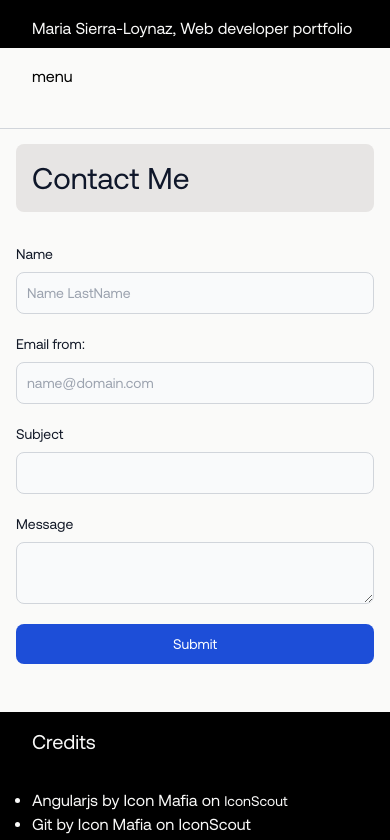
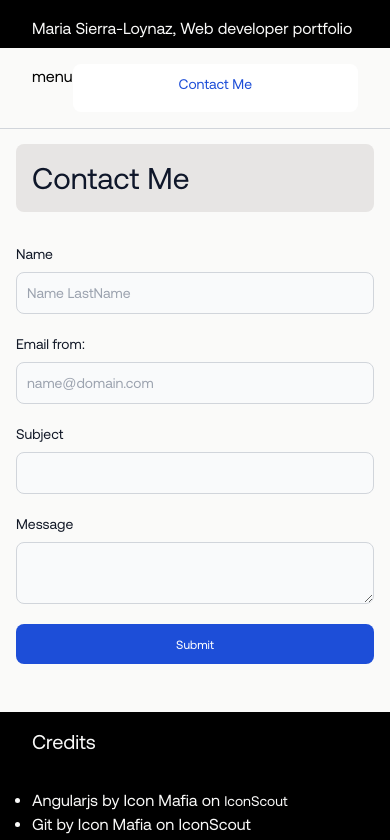
Before and after one commit to mlsloynaz/portfolio, a Next.js app: page /contactme in a window 390 px wide. Shown: the top 840 px of the page. Built offline with nearby package versions, Linux system fonts and the light colour scheme.

Commit message:
create button -add css to reuse -add link to contact Me in header

```diff
--- a/app/components/contact-details/contact-details.tsx
+++ b/app/components/contact-details/contact-details.tsx
@@ -21,7 +21,7 @@ export default function ContactDetails() {
                         </dl>
                     </div>
                     <div>
-                        <Link href="/contactme">Contact Me</Link>
+                        <Link className="button-white" href="/contactme">Contact Me</Link>
                     </div>
                 </div>
             </div>
--- a/app/components/contact-me/contact-me-form.tsx
+++ b/app/components/contact-me/contact-me-form.tsx
@@ -2,17 +2,18 @@
 
 import { createContactMe } from "@/actions/create-contact-me";
 import { useFormState } from "react-dom";
+import { MLButton } from "../ml-button";
 
 export function ContactMeForm() {
     const initialState = { errors: {}, data: {} };
 
-    const [{errors, data}, formAction] = useFormState(createContactMe, initialState);
+    const [{ errors, data }, formAction] = useFormState(createContactMe, initialState);
 
     return (
         <form className="" action={formAction}>
             <div className="mb-5">
                 <label htmlFor="name" className="block mb-2 text-sm font-medium text-gray-900 dark:text-white">Name</label>
-                <input type="name" id="name" name="name" required className="bg-gray-50 border border-gray-300 text-gray-900 text-sm rounded-lg focus:outline-none focus:ring-blue-800 focus:ring-2  block w-full p-2.5 dark:bg-gray-700 dark:border-gray-600 dark:placeholder-gray-400 dark:text-white" placeholder="Name LastName"  />
+                <input type="name" id="name" name="name" required className="bg-gray-50 border border-gray-300 text-gray-900 text-sm rounded-lg focus:outline-none focus:ring-blue-800 focus:ring-2  block w-full p-2.5 dark:bg-gray-700 dark:border-gray-600 dark:placeholder-gray-400 dark:text-white" placeholder="Name LastName" />
             </div>
             <div className="mb-5">
                 <label htmlFor="email" className="block mb-2 text-sm font-medium text-gray-900 dark:text-white">Email from:</label>
@@ -26,7 +27,7 @@ export function ContactMeForm() {
                 <label htmlFor="message" className="block mb-2 text-sm font-medium text-gray-900 dark:text-white">Message</label>
                 <textarea id="message" name="message" required rows={2} cols={50} className="bg-gray-50 border border-gray-300 text-gray-900 text-sm rounded-lg focus:outline-none focus:ring-blue-800 focus:ring-2  block w-full p-2.5 dark:bg-gray-700 dark:border-gray-600 dark:placeholder-gray-400 dark:text-white" />
             </div>
-            <button type="submit" className="text-white bg-blue-700 hover:bg-blue-800 focus:ring-4 focus:outline-none focus:ring-blue-300 font-medium rounded-lg text-sm w-full sm:w-auto px-5 py-2.5 text-center dark:bg-blue-600 dark:hover:bg-blue-700 dark:focus:ring-blue-800">Submit</button>
+            <MLButton type="submit" label="Submit" />
         </form >
     )
 }
--- /dev/null
+++ b/app/components/ml-button.tsx
@@ -0,0 +1,40 @@
+"use client"
+
+import { ReactElement } from "react";
+
+interface MLButtonProps extends React.HTMLProps<HTMLButtonElement> {
+    label?: string;
+    children?: ReactElement;
+    className?: string;
+    secondary?: boolean;
+    dataTest?: string;
+    type?: "button" | "reset" | "submit"
+}
+
+export function MLButton(props: MLButtonProps) {
+    const classButtonType = props.secondary ? 'bg-white hover:bg-slate-200' : '';
+    const classDisabled = props.disabled ? 'disabled' : '';
+
+    function handleClick(event: React.MouseEvent<HTMLButtonElement>) {
+        if (!props.disabled && props.onClick) {
+            props.onClick(event);
+        }
+    }
+    const classButton="button-blue"
+
+    return (
+        <div data-test={props.dataTest} className={props.className}>
+             <button
+                {...props}
+                onClick={handleClick}
+                className={`${classDisabled} ${classButton} ${classButtonType}`}
+                aria-label={props.label}
+                disabled={props.disabled}
+                type={props.type || "button"}
+            >
+                {props.label && props.label.length > 0 ? <span className="text-xs md:text-sm">{props.label}</span> : null}
+                {props.children}
+            </button>
+        </div>
+    );
+}
--- a/app/layout.tsx
+++ b/app/layout.tsx
@@ -1,6 +1,6 @@
 import type { Metadata } from "next";
+import Link from "next/link";
 import "./globals.css";
-
 
 export const metadata: Metadata = {
   title: "MariaSierra Web developer",
@@ -19,7 +19,8 @@ export default function RootLayout({
           <div className="bg-black h-12 px-8 md:px-28 py-4 text-stone-50">
             Maria Sierra-Loynaz, Web developer portfolio
           </div>
-          <div className="h-20 px-8 md:px-28 py-4 bg-stone-50">menu
+          <div className="flex justify-between h-20 px-8 md:px-28 py-4 bg-stone-50">menu
+            <Link className="button-white" href="/contactme">Contact Me</Link>
           </div>
         </header>
         {children}
--- a/tailwind.config.ts
+++ b/tailwind.config.ts
@@ -1,6 +1,5 @@
-import type { Config } from "tailwindcss";
 
-const config: Config = {
+module.exports = {
   content: [
     "./pages/**/*.{js,ts,jsx,tsx,mdx}",
     "./components/**/*.{js,ts,jsx,tsx,mdx}",
@@ -15,6 +14,16 @@ const config: Config = {
       },
     },
   },
-  plugins: [],
+  plugins: [
+    function ({ addComponents }:{ addComponents: Function }) {
+      addComponents({
+        '.button-blue': {
+          '@apply text-white bg-blue-700 hover:bg-blue-800 focus:ring-4 focus:outline-none focus:ring-blue-300 font-medium rounded-lg text-sm w-full sm:w-auto px-5 py-2.5 text-center dark:bg-blue-600 dark:hover:bg-blue-700 dark:focus:ring-blue-800': '',
+        },
+        '.button-white': {
+          '@apply text-blue-700 bg-white hover:bg-blue-100 focus:ring-4 focus:outline-none focus:ring-white font-medium rounded-lg text-sm w-full sm:w-auto px-5 py-2.5 text-center': '',
+        },
+      });
+    },
+  ],
 };
-export default config;
```
